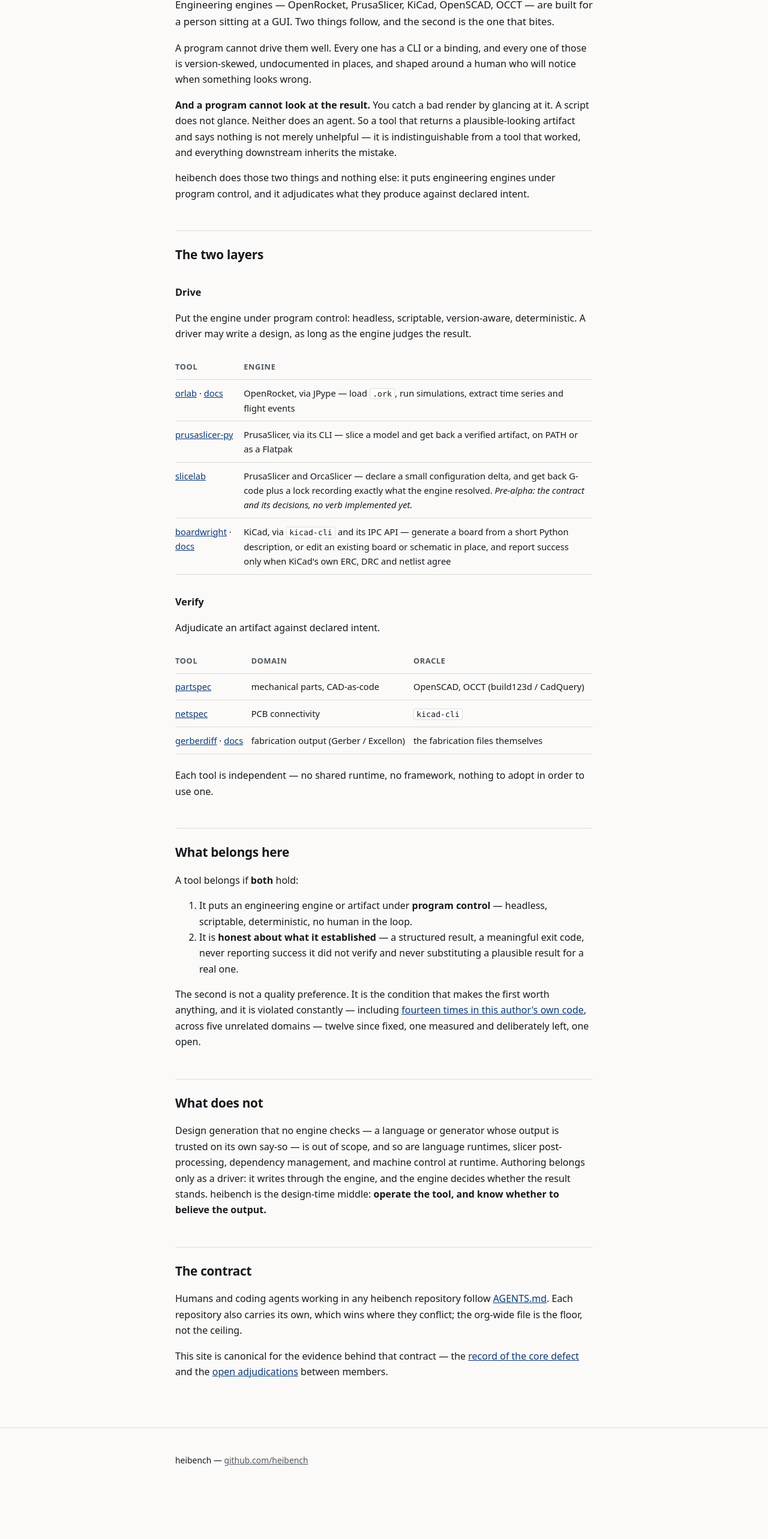
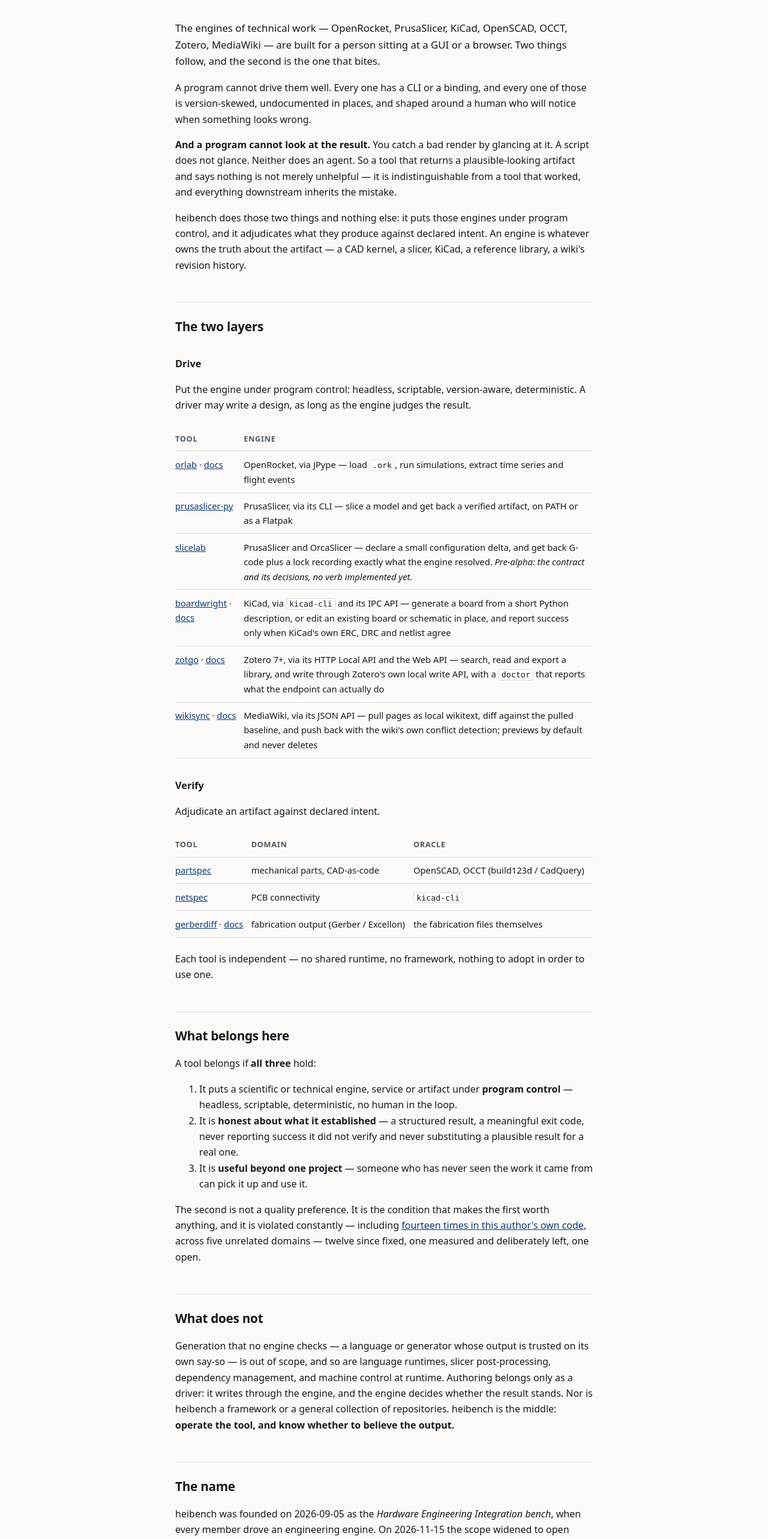
Before and after one commit to heibench/heibench.github.io, a plain HTML site: page index.html in a window 1280 px wide. Shown: the part 232-2797 px from the top of the page at 60% size. Before the commit the page ends 2740 px from the top, so only its background shows below. Drawn offline with Linux system fonts and the light colour scheme.

Commit message:
docs: widen the scope to scientific and technical tools
heibench now admits open tools for scientific and technical work, not
only hardware engineering, and zotgo (Zotero) and wikisync (MediaWiki)
join the drive layer.

The admission rule keeps honesty as a gate and adds a third condition,
use beyond a single project; only "engineering engine" widens, to a
scientific or technical engine, service or artifact. The Hardware
Engineering Integration expansion is retired, with a note on where the
name came from.

Joining reopens the adjudications: A5 (wikisync#66) and A6 (zotgo#144)
record where their exit codes differ from the table, measured on
2026-11-15. The licence table gains wikisync (Apache-2.0, from MIT) and
zotgo (AGPL-3.0 until its outside contributors agree to Apache-2.0).

```diff
--- a/index.html
+++ b/index.html
@@ -4,7 +4,7 @@
 <meta charset="utf-8">
 <meta name="viewport" content="width=device-width, initial-scale=1">
 <title>heibench — drive the engine, check the result</title>
-<meta name="description" content="Hardware Engineering Integration bench: put engineering engines under program control, and adjudicate what they produce against declared intent.">
+<meta name="description" content="Open tools for scientific and technical workflows: put the engines of technical work under program control, and adjudicate what they produce against declared intent.">
 <link rel="icon" href="/assets/favicon.svg" type="image/svg+xml">
 <link rel="alternate icon" href="/assets/favicon.ico" sizes="any">
 <link rel="apple-touch-icon" href="/assets/apple-touch-icon.png">
@@ -27,12 +27,12 @@
 
 <main class="wrap">
 
-  <h1>Hardware Engineering Integration bench</h1>
+  <h1>Open tools for scientific and technical workflows</h1>
   <p class="tagline">Drive the engine. Check the result.</p>
 
-  <p class="lead">Engineering engines — OpenRocket, PrusaSlicer, KiCad, OpenSCAD, OCCT — are
-  built for a person sitting at a GUI. Two things follow, and the second is the one
-  that bites.</p>
+  <p class="lead">The engines of technical work — OpenRocket, PrusaSlicer, KiCad,
+  OpenSCAD, OCCT, Zotero, MediaWiki — are built for a person sitting at a GUI or a
+  browser. Two things follow, and the second is the one that bites.</p>
 
   <p>A program cannot drive them well. Every one has a CLI or a binding, and every one
   of those is version-skewed, undocumented in places, and shaped around a human who
@@ -44,8 +44,10 @@
   is indistinguishable from a tool that worked, and everything downstream inherits
   the mistake.</p>
 
-  <p>heibench does those two things and nothing else: it puts engineering engines under
-  program control, and it adjudicates what they produce against declared intent.</p>
+  <p>heibench does those two things and nothing else: it puts those engines under
+  program control, and it adjudicates what they produce against declared intent. An
+  engine is whatever owns the truth about the artifact — a CAD kernel, a slicer, KiCad,
+  a reference library, a wiki's revision history.</p>
 
   <h2>The two layers</h2>
 
@@ -78,6 +80,18 @@
         <td>KiCad, via <code>kicad-cli</code> and its IPC API — generate a board from a short
         Python description, or edit an existing board or schematic in place, and report
         success only when KiCad's own ERC, DRC and netlist agree</td>
+      </tr>
+      <tr>
+        <td><a href="https://github.com/heibench/zotgo">zotgo</a> · <a href="/zotgo/">docs</a></td>
+        <td>Zotero 7+, via its HTTP Local API and the Web API — search, read and export a
+        library, and write through Zotero's own local write API, with a <code>doctor</code>
+        that reports what the endpoint can actually do</td>
+      </tr>
+      <tr>
+        <td><a href="https://github.com/heibench/wikisync">wikisync</a> · <a href="/wikisync/">docs</a></td>
+        <td>MediaWiki, via its JSON API — pull pages as local wikitext, diff against the
+        pulled baseline, and push back with the wiki's own conflict detection; previews
+        by default and never deletes</td>
       </tr>
     </tbody>
   </table>
@@ -114,14 +128,17 @@
 
   <h2>What belongs here</h2>
 
-  <p>A tool belongs if <strong>both</strong> hold:</p>
+  <p>A tool belongs if <strong>all three</strong> hold:</p>
 
   <ol>
-    <li>It puts an engineering engine or artifact under <strong>program control</strong> —
-    headless, scriptable, deterministic, no human in the loop.</li>
+    <li>It puts a scientific or technical engine, service or artifact under
+    <strong>program control</strong> — headless, scriptable, deterministic, no human in
+    the loop.</li>
     <li>It is <strong>honest about what it established</strong> — a structured result, a
     meaningful exit code, never reporting success it did not verify and never
     substituting a plausible result for a real one.</li>
+    <li>It is <strong>useful beyond one project</strong> — someone who has never seen the
+    work it came from can pick it up and use it.</li>
   </ol>
 
   <p>The second is not a quality preference. It is the condition that makes the first
@@ -132,12 +149,20 @@
 
   <h2>What does not</h2>
 
-  <p>Design generation that no engine checks — a language or generator whose output
-  is trusted on its own say-so — is out of scope, and so are language runtimes, slicer
+  <p>Generation that no engine checks — a language or generator whose output is
+  trusted on its own say-so — is out of scope, and so are language runtimes, slicer
   post-processing, dependency management, and machine control at runtime. Authoring
   belongs only as a driver: it writes through the engine, and the engine decides whether
-  the result stands. heibench is the design-time middle: <strong>operate the tool, and
-  know whether to believe the output.</strong></p>
+  the result stands. Nor is heibench a framework or a general collection of
+  repositories. heibench is the middle: <strong>operate the tool, and know whether to
+  believe the output.</strong></p>
+
+  <h2>The name</h2>
+
+  <p>heibench was founded on 2026-09-05 as the <em>Hardware Engineering Integration
+  bench</em>, when every member drove an engineering engine. On 2026-11-15 the scope
+  widened to open tools for scientific and technical work, with zotgo and wikisync the
+  first members outside hardware. The name stayed; the expansion was retired.</p>
 
   <h2>The contract</h2>
 
```
Also changed, not shown: adjudications.html (+33 -2 lines).
